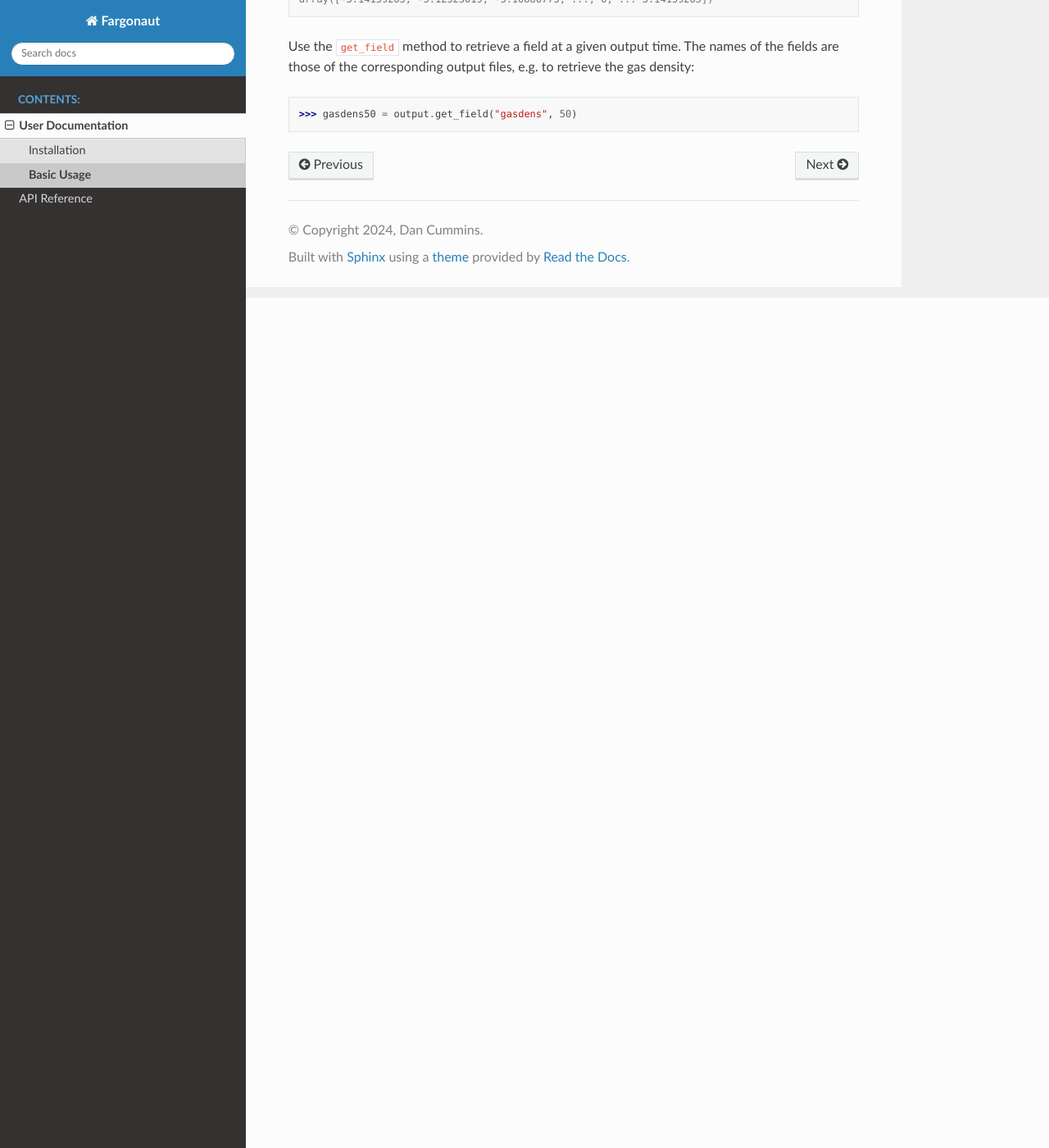
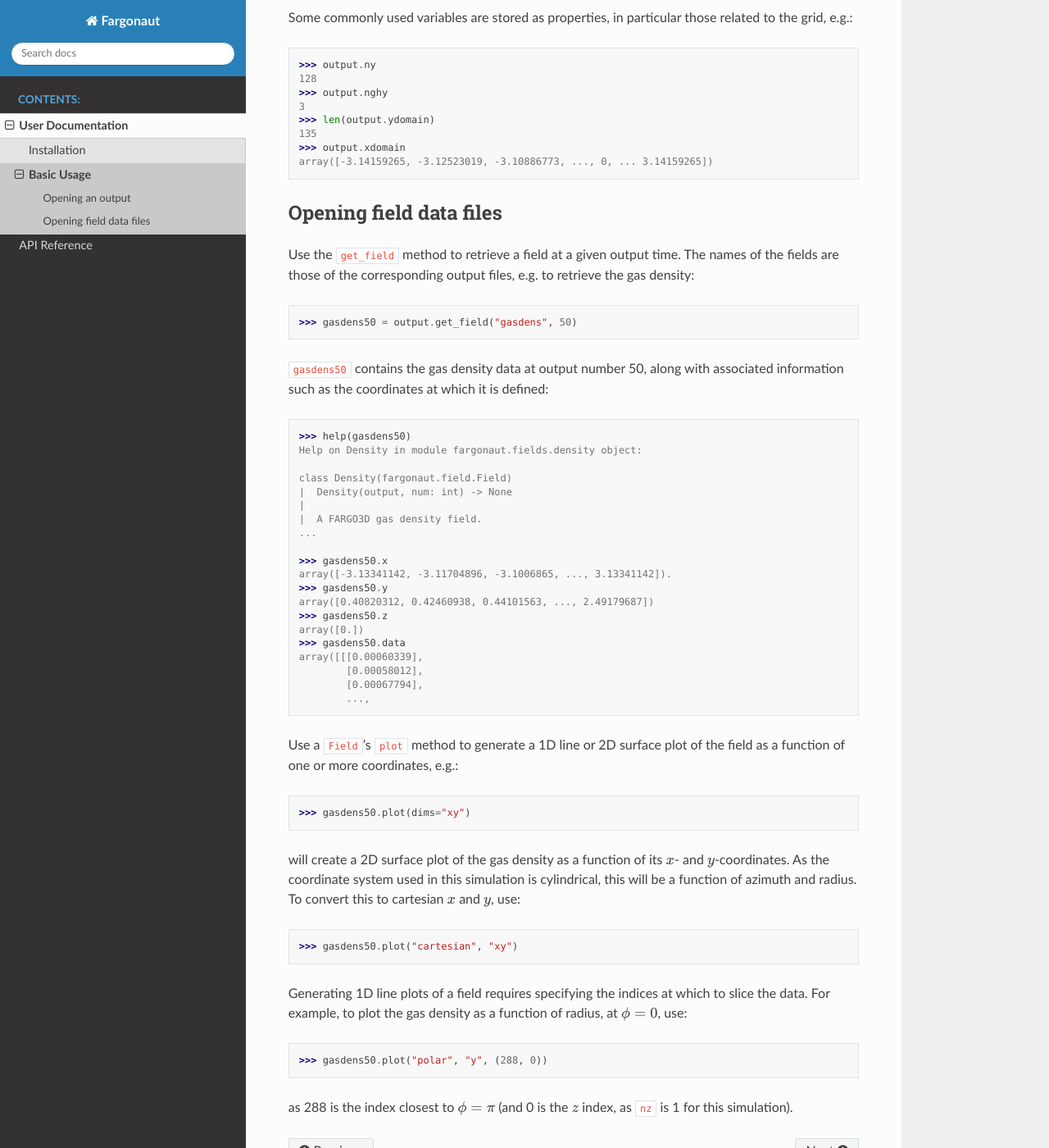
Before and after one commit to dc2917/Fargonaut, a Sphinx documentation site: the page built from docs/source/user_docs/basic_usage.rst, in a window 1280 px wide and 1400 px high, scrolled down 1037 px. Shown: the whole window at 82% size. Built offline with Sphinx 7.4.7 and the Read the Docs theme 2.0.0, drawn with Linux system fonts in a browser that asks for light colours; some of the changed text lies outside the part shown.

Commit message:
Improved basic usage docs page

```diff
--- a/docs/source/user_docs/basic_usage.rst
+++ b/docs/source/user_docs/basic_usage.rst
@@ -1,7 +1,8 @@
 Basic Usage
 ===========
 
-Locate the directory containing the FARGO3D output you want to open. For demonstrative purposes, we will use "/path/to/fargo3d/outputs", and use the "fargo" output, created when running the example "fargo" setup.
+Opening an output
+-----------------
 
 Open the Python interpreter::
 
@@ -15,11 +16,20 @@
 
   >>> output = Output("/path/to/fargo3d/outputs/fargo")
 
-Using the ``Output`` class::
+Note that you should replace /path/to/fargo3d/outputs/fargo with the path to the output you wish to open. For demonstrative purposes, here we will use the "fargo" output that is created when running the example "fargo" setup.
+
+The ``output`` object contains the high-level details of the simulation output, such as the variables set and the compilation options used, amongst other things::
 
   >>> help(output)
+  Help on Output in module fargonaut.output object:
 
-Retrieve variables defined in the variables.par file using the ``get_var`` method, e.g.::
+  class Output(builtins.object)
+  |  Output(directory: str) -> None
+  |
+  |  A FARGO3D simulation output.
+  ...
+
+You can etrieve variables defined in the variables.par file using the ``get_var`` method, e.g.::
 
   >>> output.get_var("FRAME")
   'G'
@@ -35,6 +45,46 @@
   >>> output.xdomain
   array([-3.14159265, -3.12523019, -3.10886773, ..., 0, ... 3.14159265])
 
+Opening field data files
+------------------------
+
 Use the ``get_field`` method to retrieve a field at a given output time. The names of the fields are those of the corresponding output files, e.g. to retrieve the gas density::
 
   >>> gasdens50 = output.get_field("gasdens", 50)
+
+``gasdens50`` contains the gas density data at output number 50, along with associated information such as the coordinates at which it is defined::
+
+  >>> help(gasdens50)
+  Help on Density in module fargonaut.fields.density object:
+
+  class Density(fargonaut.field.Field)
+  |  Density(output, num: int) -> None
+  |
+  |  A FARGO3D gas density field.
+  ...
+
+  >>> gasdens50.x
+  array([-3.13341142, -3.11704896, -3.1006865, ..., 3.13341142]).
+  >>> gasdens50.y
+  array([0.40820312, 0.42460938, 0.44101563, ..., 2.49179687])
+  >>> gasdens50.z
+  array([0.])
+  >>> gasdens50.data
+  array([[[0.00060339],
+          [0.00058012],
+          [0.00067794],
+          ...,
+
+Use a ``Field``'s ``plot`` method to generate a 1D line or 2D surface plot of the field as a function of one or more coordinates, e.g.::
+
+  >>> gasdens50.plot(dims="xy")
+
+will create a 2D surface plot of the gas density as a function of its :math:`x`- and :math:`y`-coordinates. As the coordinate system used in this simulation is cylindrical, this will be a function of azimuth and radius. To convert this to cartesian :math:`x` and :math:`y`, use::
+
+  >>> gasdens50.plot("cartesian", "xy")
+
+Generating 1D line plots of a field requires specifying the indices at which to slice the data. For example, to plot the gas density as a function of radius, at :math:`\phi = 0`, use::
+
+  >>> gasdens50.plot("polar", "y", (288, 0))
+
+as 288 is the index closest to :math:`\phi = \pi` (and 0 is the :math:`z` index, as ``nz`` is 1 for this simulation).
```
